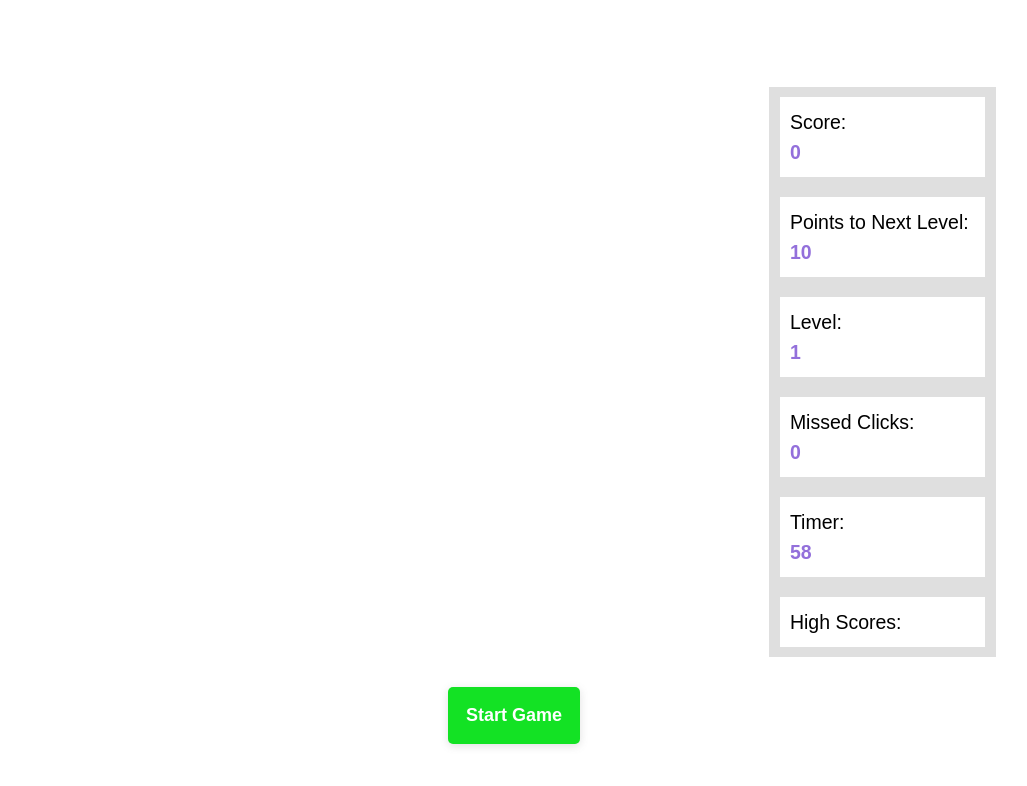
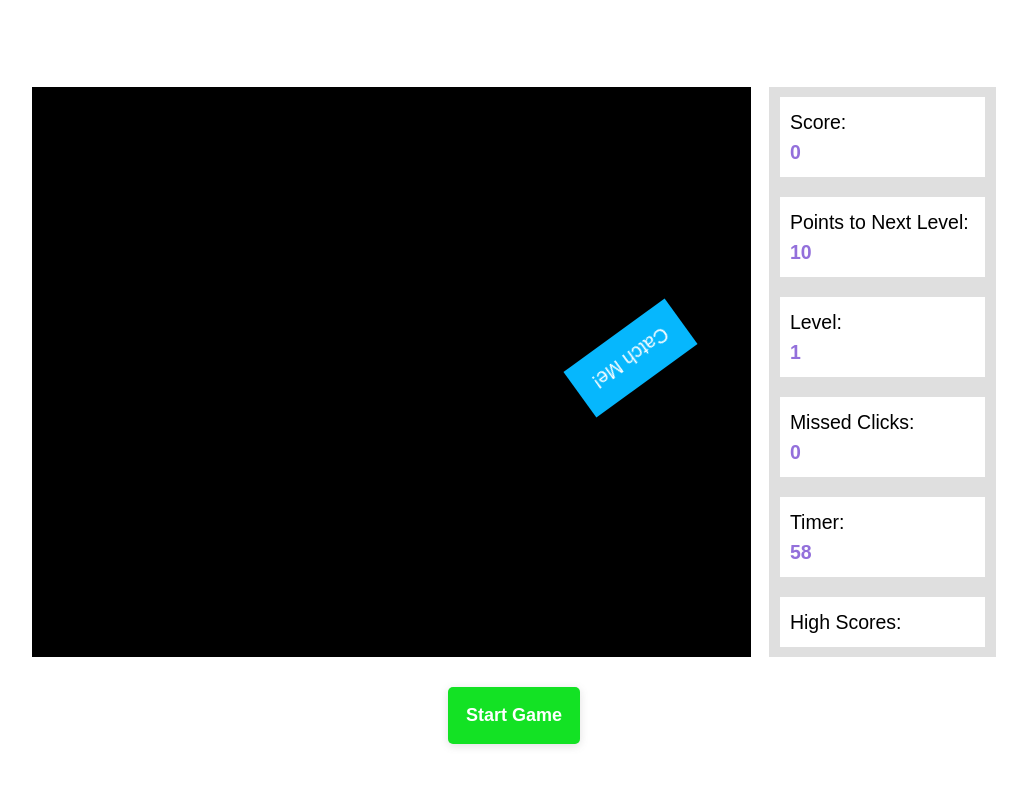
Before and after one commit to oryaakov2/or-yaakov-webschool, a plain HTML site: page javascript/catch-me-game/index.html in a window 1280 px wide. Both pictures are taken after a click on the button "Start Game". Shown: the whole page, without its empty margins (126-1153 px from the left). Drawn offline with Linux system fonts and the light colour scheme.

Commit message:
fix random position of the catch button

```diff
--- a/javascript/catch-me-game/css/style.css
+++ b/javascript/catch-me-game/css/style.css
@@ -58,8 +58,6 @@ p {
     width: 100%;
     height: 100%;
     grid-column: span 3;
-    max-height: max-content;
-    overflow: hidden;
 }
 
 .game-info {
--- a/javascript/catch-me-game/js/main.js
+++ b/javascript/catch-me-game/js/main.js
@@ -140,8 +140,8 @@ const nextLevel = () => {
 
 const changelocation = () => {
     const timeout = setTimeout(() => {
-        catchBtn.style.top = (Math.random() * 560).toString() + "px";
-        catchBtn.style.left = (Math.random() * 820).toString() + "px";
+        catchBtn.style.top = (Math.random() * gameboard.offsetHeight).toString() + "px";
+        catchBtn.style.left = (Math.random() * gameboard.offsetWidth).toString() + "px";
 
         clearTimeout(timeout);
     }, locationDelay)
```
